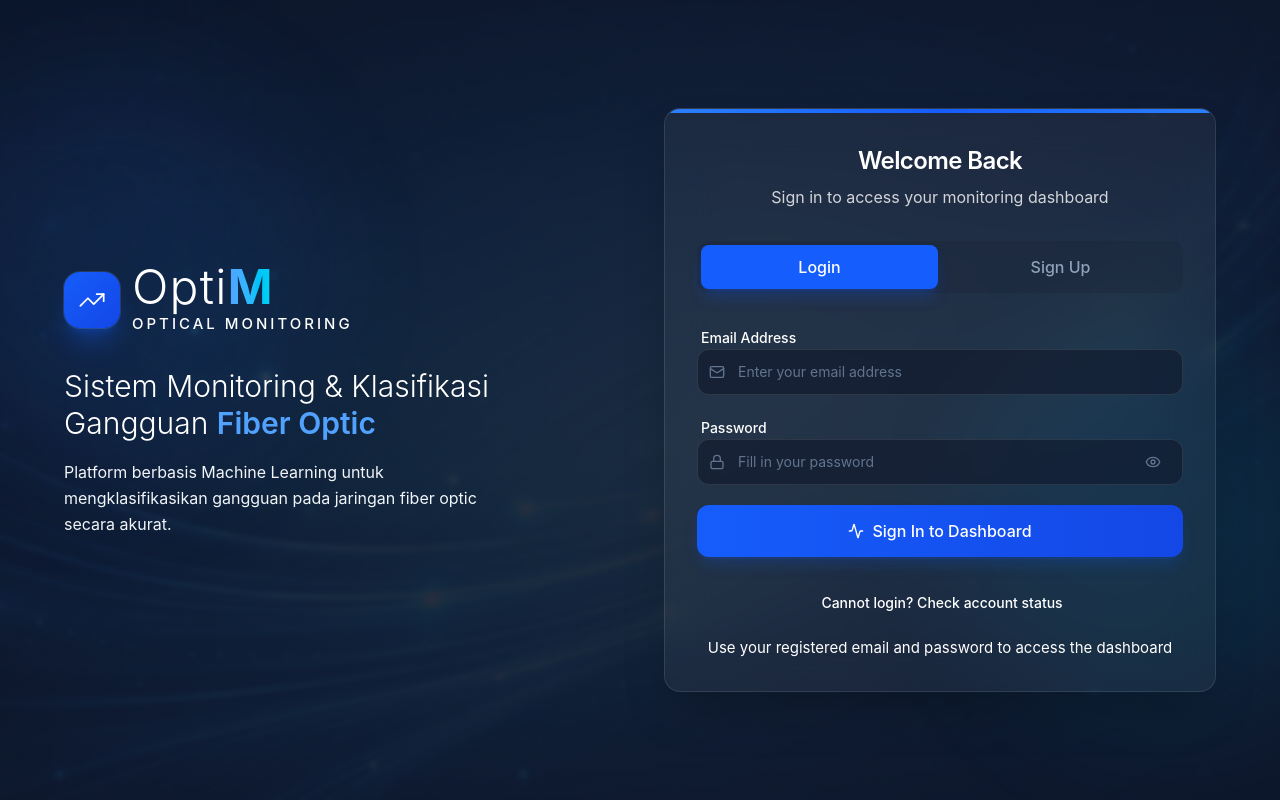
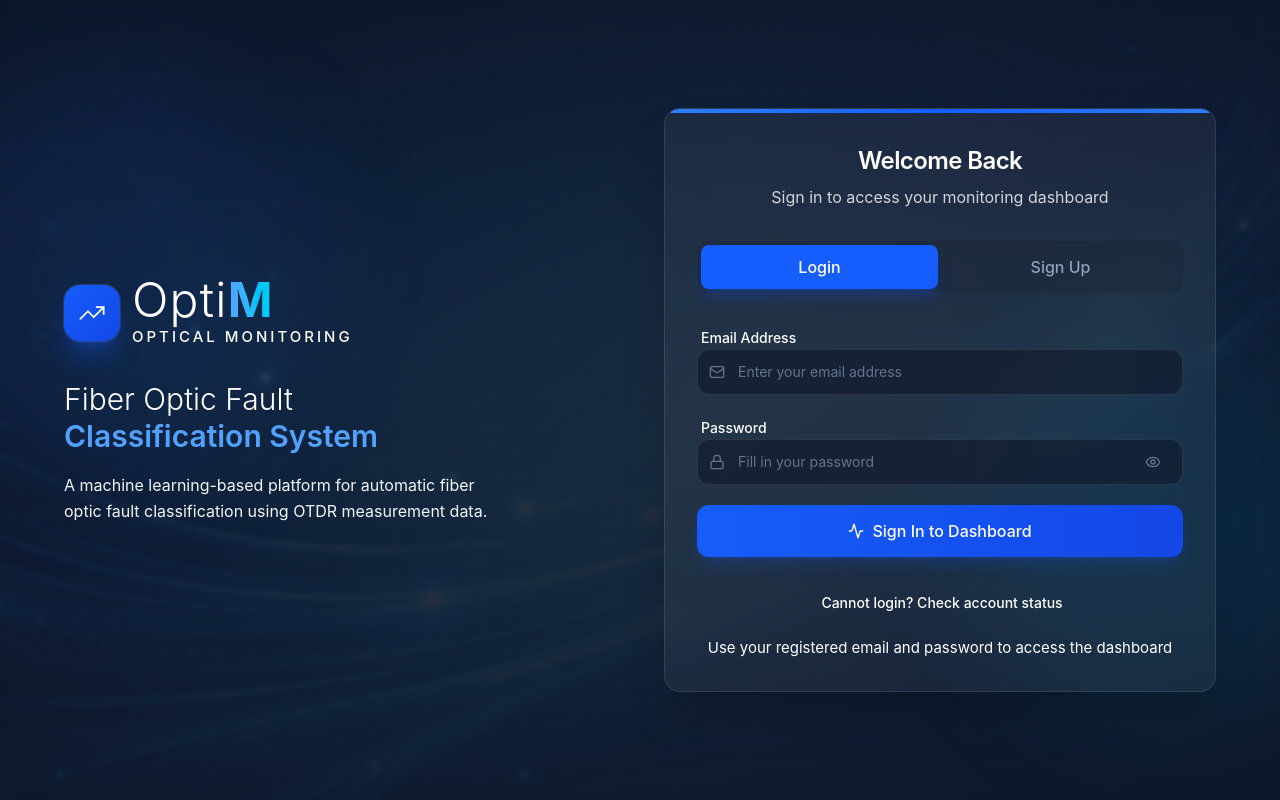
Before and after one commit to shanzanyl/optim, a React (Vite) app in the folder frontend/: page / in a window 1280 px wide. Built offline with nearby package versions, Linux system fonts and the light colour scheme; no server answers; what chartjs-plugin-zoom would draw is missing.

Commit message:
Tambah fitur auto-fetch file dari folder lokal tiap 15 menit

```diff
--- a/frontend/src/components/Overview.tsx
+++ b/frontend/src/components/Overview.tsx
@@ -118,16 +118,14 @@ const Overview = ({ onLogin }: OverviewProps) => {
       </div>
     </div>
 
-    {/* Hero Text - lebih kecil di HP */}
     <h2 className="text-lg md:text-3xl font-light leading-tight mb-2 md:mb-4 text-white text-center md:text-left">
-      Sistem Monitoring & Klasifikasi
+      Fiber Optic Fault
       <br />
-      Gangguan <span className="font-semibold text-blue-400">Fiber Optic</span>
+        <span className="font-semibold text-blue-400">Classification System</span>
     </h2>
 
     <p className="text-slate-100 text-sm md:text-base leading-relaxed max-w-md text-center md:text-left mx-auto md:mx-0">
-      Platform berbasis Machine Learning untuk mengklasifikasikan
-      gangguan pada jaringan fiber optic secara akurat.
+      A machine learning-based platform for automatic fiber optic fault classification using OTDR measurement data.
     </p>
   </div>
 </div>
```
